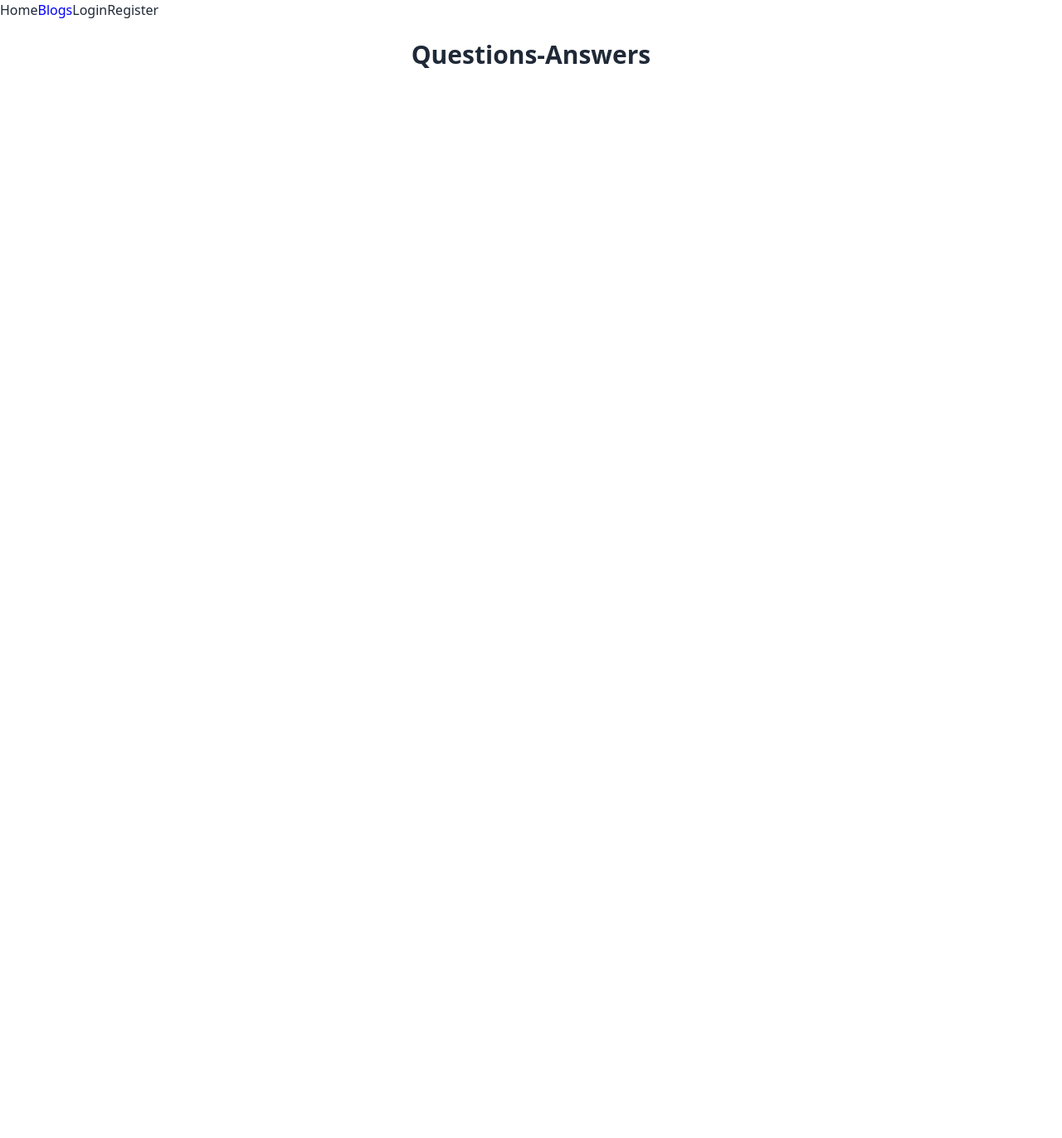
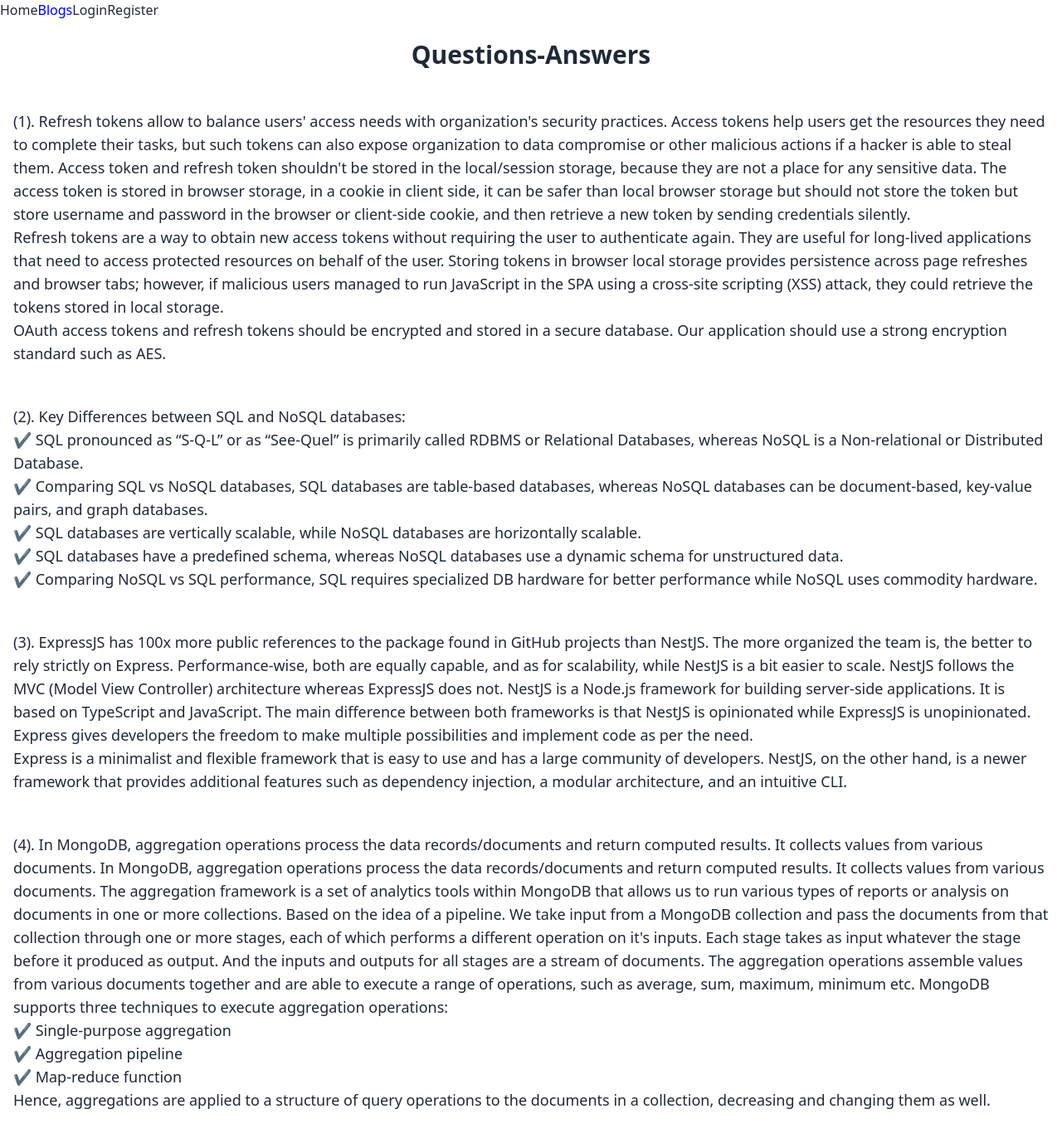
Before and after one commit to Shahinur2010/toys-hub-client, a React (Vite) app: page /blogs in a window 1280 px wide. Shown: the whole page at 83% size. Before the commit the page ends 800 px from the top, so only its background shows below. Built offline with nearby package versions, Linux system fonts and the light colour scheme; no server answers.

Commit message:
blog page completed

```diff
--- a/src/components/Pages/Blogs/Blogs.jsx
+++ b/src/components/Pages/Blogs/Blogs.jsx
@@ -1,9 +1,29 @@
-
+import React from 'react';
 
 const Blogs = () => {
     return (
         <div>
             <h2 className='text-3xl font-semibold my-2 p-4 text-center'>Questions-Answers</h2>
+            <div className="text-lg my-4 p-4">(1). Refresh tokens allow to balance users' access needs with organization's security practices. Access tokens help users get the resources they need to complete their tasks, but such tokens can also expose organization to data compromise or other malicious actions if a hacker is able to steal them. Access token and refresh token shouldn't be stored in the local/session storage, because they are not a place for any sensitive data. The access token is stored in browser storage, in a cookie in client side, it can be safer than local browser storage but should not store the token but store username and password in the browser or client-side cookie, and then retrieve a new token by sending credentials silently. <br /> Refresh tokens are a way to obtain new access tokens without requiring the user to authenticate again. They are useful for long-lived applications that need to access protected resources on behalf of the user. Storing tokens in browser local storage provides persistence across page refreshes and browser tabs; however, if malicious users managed to run JavaScript in the SPA using a cross-site scripting (XSS) attack, they could retrieve the tokens stored in local storage. <br /> OAuth access tokens and refresh tokens should be encrypted and stored in a secure database. Our application should use a strong encryption standard such as AES.
+            </div>
+            <div className="text-lg my-4 p-4">(2). Key Differences between SQL and NoSQL databases: <br />
+                ✔  SQL pronounced as “S-Q-L” or as “See-Quel” is primarily called RDBMS or Relational Databases, whereas NoSQL is a Non-relational or Distributed Database. <br />
+                ✔  Comparing SQL vs NoSQL databases, SQL databases are table-based databases, whereas NoSQL databases can be document-based, key-value pairs, and graph databases. <br />
+                ✔  SQL databases are vertically scalable, while NoSQL databases are horizontally scalable. <br />
+                ✔  SQL databases have a predefined schema, whereas NoSQL databases use a dynamic schema for unstructured data. <br />
+                ✔  Comparing NoSQL vs SQL performance, SQL requires specialized DB hardware for better performance while NoSQL uses commodity hardware.
+
+            </div>
+            <div className="text-lg my-4 p-4">(3). ExpressJS has 100x more public references to the package found in GitHub projects than NestJS. The more organized the team is, the better to rely strictly on Express. Performance-wise, both are equally capable, and as for scalability, while NestJS is a bit easier to scale.  NestJS follows the MVC (Model View Controller) architecture whereas ExpressJS does not. NestJS is a Node.js framework for building server-side applications. It is based on TypeScript and JavaScript. The main difference between both frameworks is that NestJS is opinionated while ExpressJS is unopinionated. Express gives developers the freedom to make multiple possibilities and implement code as per the need. <br /> Express is a minimalist and flexible framework that is easy to use and has a large community of developers. NestJS, on the other hand, is a newer framework that provides additional features such as dependency injection, a modular architecture, and an intuitive CLI.
+            </div>
+            <div className="text-lg my-4 p-4">(4).  In MongoDB, aggregation operations process the data records/documents and return computed results. It collects values from various documents.  In MongoDB, aggregation operations process the data records/documents and return computed results. It collects values from various documents. The aggregation framework is a set of analytics tools within MongoDB that allows us to run various types of reports or analysis on documents in one or more collections. Based on the idea of a pipeline. We take input from a MongoDB collection and pass the documents from that collection through one or more stages, each of which performs a different operation on it's inputs. Each stage takes as input whatever the stage before it produced as output. And the inputs and outputs for all stages are a stream of documents. The aggregation operations assemble values from various documents together and are able to execute a range of operations, such as average, sum, maximum, minimum etc. MongoDB supports three techniques to execute aggregation operations: <br/>
+
+                ✔ Single-purpose aggregation <br />
+                ✔ Aggregation pipeline <br/>
+                ✔ Map-reduce function <br />
+
+                Hence, aggregations are applied to a structure of query operations to the documents in a collection, decreasing and changing them as well.
+            </div>
         </div>
     );
 };
```
